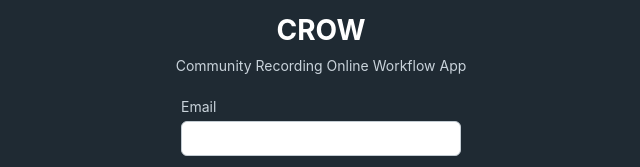
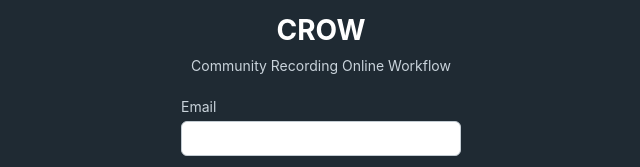
Before and after one commit to ctuguinay/soundscape-crow-app, an Electron app: page index.html in a window 780 px wide. Shown: the part 303-470 px from the top of the page, 69-709 px from the left. Drawn offline with Linux system fonts and the light colour scheme; no server answers.

Commit message:
index.html wording changes

```diff
--- a/index.html
+++ b/index.html
@@ -133,7 +133,7 @@
 <body>
 <div id="login">
     <img src="assets/icon.png" alt="">
-    <h1>CROW<small>Community Recording Online Workflow App</small></h1>
+    <h1>CROW<small>Community Recording Online Workflow</small></h1>
     <form id="login-form">
         <label>Email
             <input type="email" id="email" autocomplete="username" spellcheck="false" required>
@@ -146,7 +146,7 @@
     <p id="login-status"></p>
 </div>
 <nav>
-    <h1>CROW<small>Community Recording Online Workflow App</small></h1>
+    <h1>CROW<small>Community Recording Online Workflow</small></h1>
     <button class="active" data-tab="flash">Flash AudioMoth</button>
     <button data-tab="analyze">Analyze Data</button>
     <button data-tab="help">Help</button>
@@ -158,7 +158,7 @@
 <main>
     <section id="flash" class="active">
         <h2>Flash AudioMoth</h2>
-        <p class="muted">Connect your AudioMoth by USB (switch on USB/OFF), then press the button.</p>
+        <p class="muted">1) Connect a computer to the AudioMoth via USB, 2) move the Audiomoth switch to the USB/OFF mode, 3) click the Flash Audiomoth button.</p>
         <p id="battery" class="muted">No AudioMoth connected</p>
         <table>
             <tr><td>Sample rate</td><td>192 kHz</td></tr>
```
